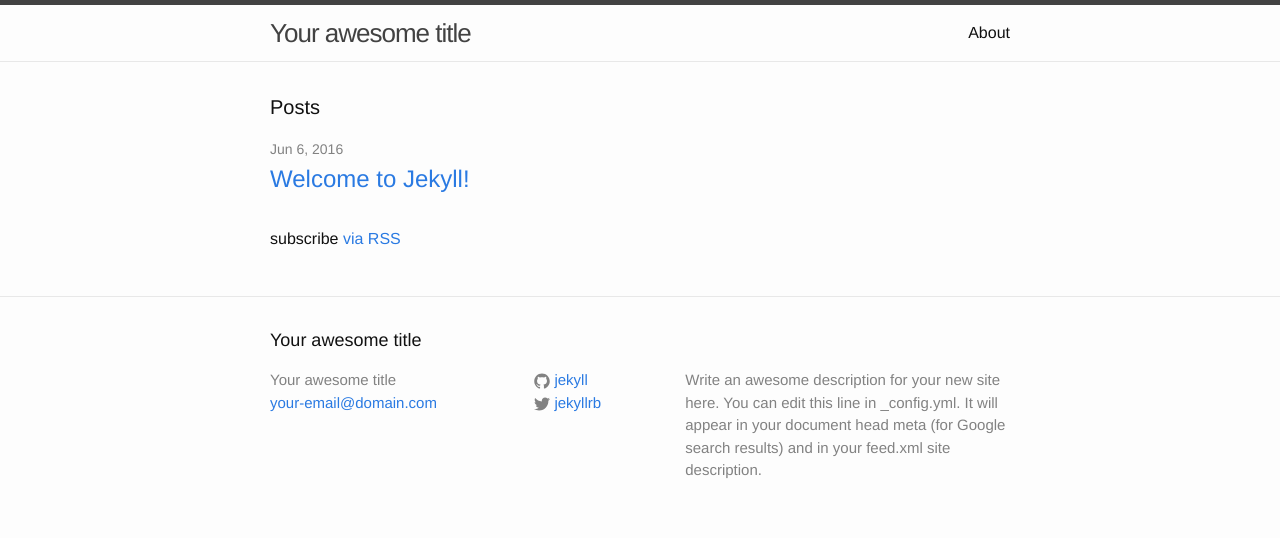
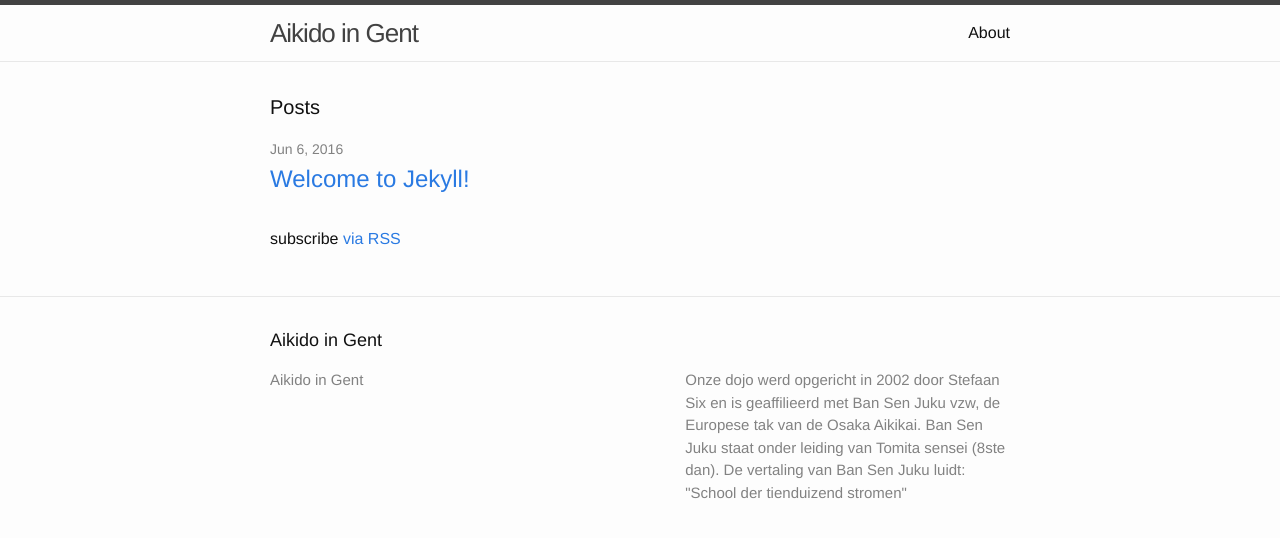
Before and after one commit to fudoshin-dojo/fudoshin-dojo.github.io, a Jekyll site: the page built from index.html, in a window 1280 px wide. Shown: the top 538 px of the page. Built offline with Jekyll 4.4.1, drawn with Linux system fonts in a browser that asks for light colours.

Commit message:
a little update

```diff
--- a/_config.yml
+++ b/_config.yml
@@ -6,16 +6,15 @@
 # 'jekyll serve'. If you change this file, please restart the server process.
 
 # Site settings
-title: Your awesome title
-email: your-email@domain.com
+title: Aikido in Gent
 description: > # this means to ignore newlines until "baseurl:"
-  Write an awesome description for your new site here. You can edit this
-  line in _config.yml. It will appear in your document head meta (for
-  Google search results) and in your feed.xml site description.
+  Onze dojo werd opgericht in 2002 door Stefaan Six en is geaffilieerd met
+  Ban Sen Juku vzw, de Europese tak van de Osaka Aikikai. Ban Sen Juku staat
+  onder leiding van Tomita sensei (8ste dan).
+  De vertaling van Ban Sen Juku luidt: "School der tienduizend stromen"
 baseurl: "" # the subpath of your site, e.g. /blog
-url: "http://yourdomain.com" # the base hostname & protocol for your site
-twitter_username: jekyllrb
-github_username:  jekyll
+url: "https://aikidogent.com" # the base hostname & protocol for your site
 
 # Build settings
 markdown: kramdown
+timezone: BE
```
